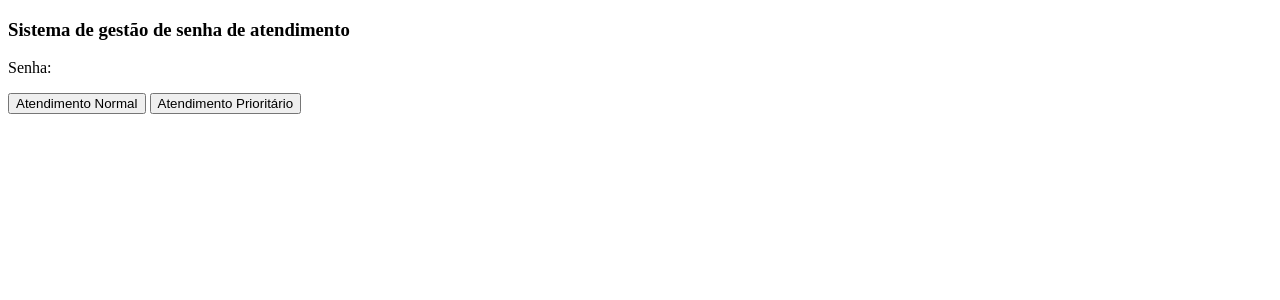
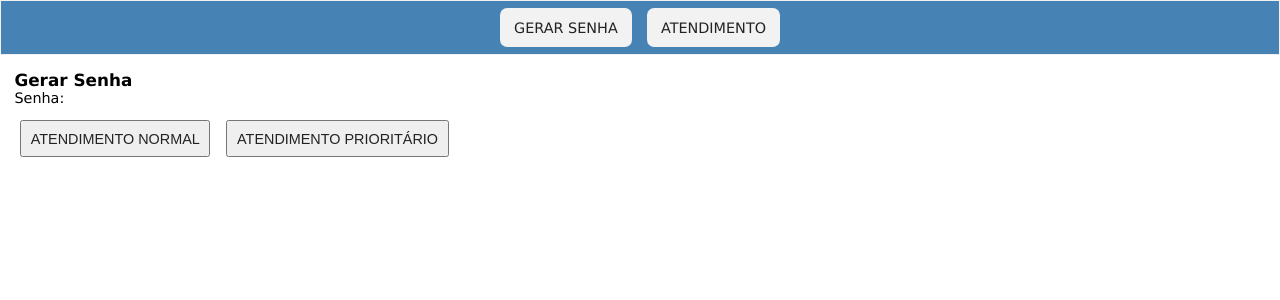
Before and after one commit to maxiamikel19/senha-de-atendimento, a PHP site: page / in a window 1280 px wide. Shown: the top 300 px of the page. Run offline with PHP 8.4, Linux system fonts and the light colour scheme.

Commit message:
GUI para atendimento, listar as senhas geradas pelos usuarios

```diff
--- a/css/styles.css
+++ b/css/styles.css
@@ -1,7 +1,103 @@
+*{
+    margin: 0px;
+    padding: 0px;
+    box-sizing: border-box;
+}
+
 body{
     background: #fff;
+    font-family: 'Lucida Sans', 'Lucida Sans Regular', 'Lucida Grande', 'Lucida Sans Unicode', Geneva, Verdana, sans-serif;
+    font-size: 0.9em;
+}
+
+button{
+    padding: 0.6em;
+    margin: 1em 0.4em;
+    color: #222;
+    font-size: 1em;
+    text-transform: uppercase;
 }
 
 #senhaGerada{
     color: green;
 }
+
+.menu ul{
+    display: flex;
+    align-items: center;
+    justify-content: center;
+    border: solid 1px #f1f1f1;
+    width: 100%;
+    background: #4682B4;
+}
+
+ul li{
+    margin: 0.5em;
+}
+
+li{
+    list-style: none;
+    background: #f2f2f2;
+    padding: 0.8em 1em;
+    border-radius: 0.5em;
+    transition: .5s;
+}
+
+li a{
+    text-decoration: none;
+    text-transform: uppercase;
+    color: #222;
+}
+
+li:hover{
+    background: #ddd;
+}
+
+.container{
+    padding: 1em;
+}
+
+.senha-container{
+    width: auto;
+    margin: 0 auto;
+    margin-top: 2em;
+    margin-bottom: 2em;
+    background: #e1e1e1;
+    padding: 1em;
+}
+
+.senha-container h4{
+    width: 100%;
+}
+
+.senhas{
+    display: flex;
+    flex-wrap: wrap;
+    align-items: center;
+    justify-content: space-around;
+    width: auto;
+    margin: 0 auto;
+    margin-top: 1em;
+    margin-bottom: 2em;
+}
+
+.senha{
+    width: 19%;
+    height: auto;
+    border: solid 1px #999;
+    padding: 1em;
+    margin: 0.4em;
+    border-radius: 0.5em;
+    background: #3CB371;
+}
+
+
+.senha-preferencial{
+    width: 19%;
+    height: auto;
+    border: solid 1px #999;
+    padding: 1em;
+    margin: 0.4em;
+    border-radius: 0.5em;
+    background: #FF6347;
+}
--- a/index.php
+++ b/index.php
@@ -3,18 +3,25 @@
 <head>
     <meta charset="UTF-8">
     <meta name="viewport" content="width=device-width, initial-scale=1.0">
-    <title>Sistema de gestão de senha</title>
+    <title>Gerar Senha</title>
     <link rel="stylesheet" href="css/styles.css">
 </head>
 <body>
-    <h3>Sistema de gestão de senha de atendimento</h3>
 
-    <div id="statusMessage"><span></span></div>
+    <?php
+        include('menu.php');
+    ?>
+    <div class="container">
+        <h3>Gerar Senha</h3>
 
-    <p>Senha: <span id="senhaGerada"></span></p>
+        <div id="statusMessage"><span></span></div>
 
-    <button type="button" onclick="gerarSenha(1)">Atendimento Normal</button>
-    <button type="button" onclick="gerarSenha(2)">Atendimento Prioritário</button>
+        <p>Senha: <span id="senhaGerada"></span></p>
+
+        <button type="button" onclick="gerarSenha(1)">Atendimento Normal</button>
+        <button type="button" onclick="gerarSenha(2)">Atendimento Prioritário</button>
+    </div>
+
 
     <script lang="javascript" src="js/custom.js"></script>
 </body>
--- a/js/custom.js
+++ b/js/custom.js
@@ -1,5 +1,5 @@
 async function gerarSenha(idTipoSenha){
-    const dados = await fetch('gerar_senha.php?tipo='+idTipoSenha)
+    const dados = await fetch('gerar_senha.php?tipo='+idTipoSenha);
 
     const dadosJson = await dados.json();
 
@@ -13,3 +13,9 @@ async function gerarSenha(idTipoSenha){
         document.getElementById('statusMessage').innerHTML= "";
     }
 }
+
+
+async function chamarSenha(tipoSenha){
+    //const senha = await fetch('chamar_senha.php?tipo='+idTipoSenha);
+    alert('Chamou a senha: '+ tipoSenha);
+}
--- /dev/null
+++ b/menu.php
@@ -0,0 +1,17 @@
+<!DOCTYPE html>
+<html lang="en">
+<head>
+    <meta charset="UTF-8">
+    <meta name="viewport" content="width=device-width, initial-scale=1.0">
+    <link rel="stylesheet" href="css/styles.css">
+</head>
+<body>
+
+</body>
+</html>
+<div class="menu">
+    <ul>
+        <li><a href="index.php">Gerar Senha</a></li>
+        <li><a href="atendimento.php">Atendimento</a></li>
+    </ul>
+</div>
```
Also changed, not shown: atendimento.php (added, +80 -0 lines).
